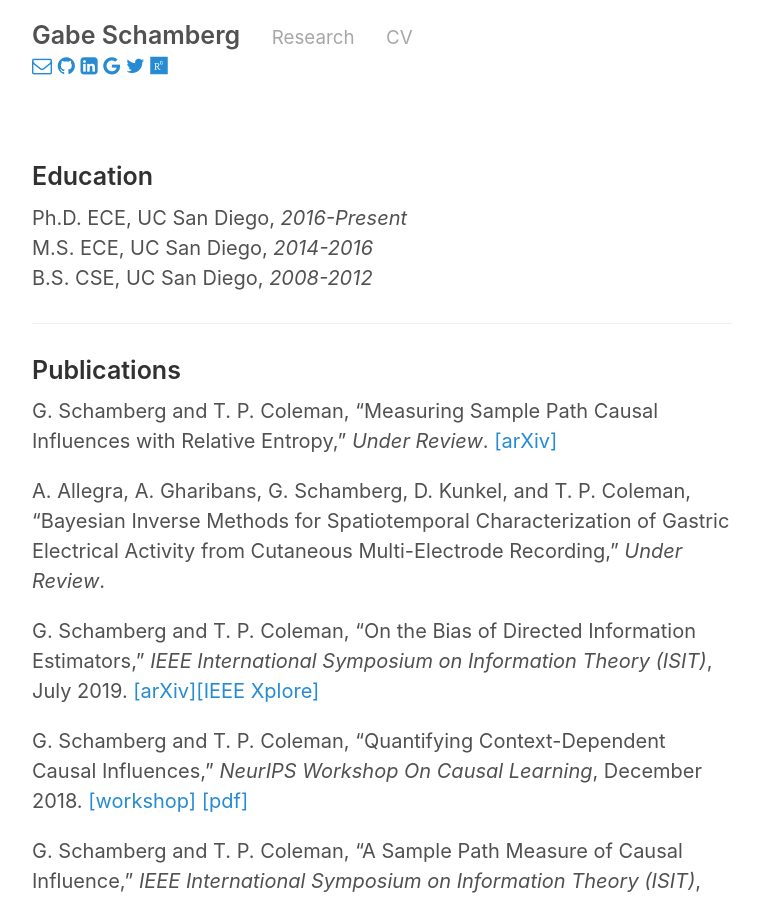
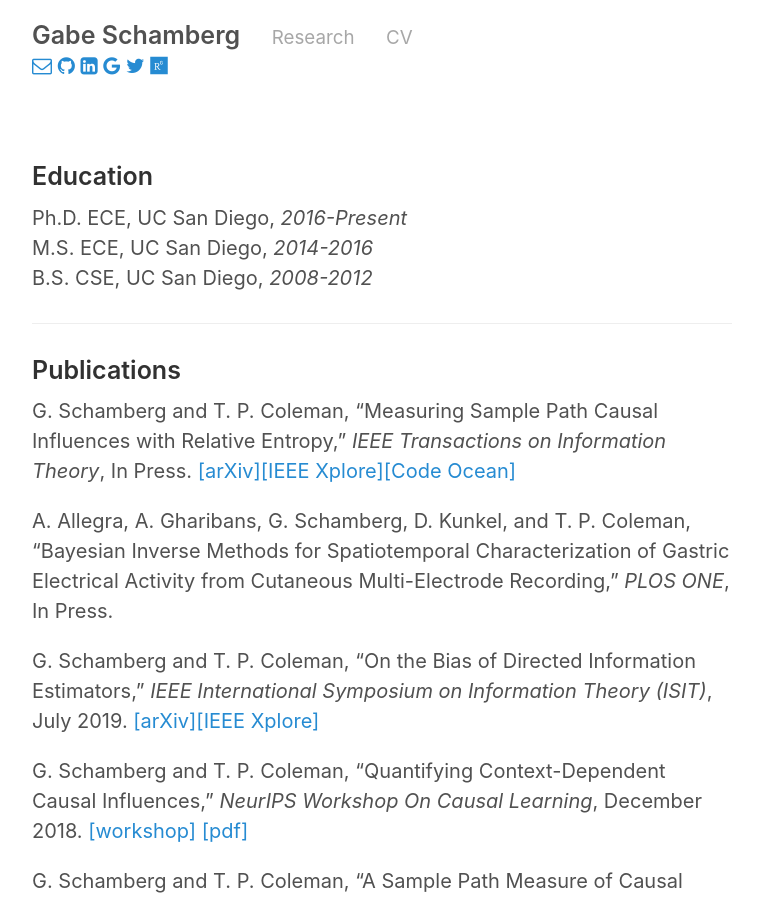
Before and after one commit to gabeschamberg/gabeschamberg.github.io, a Jekyll site: the page built from cv.md, in a window 1280 px wide and 900 px high. Shown: the whole window, without its empty margins (258-1018 px from the left). Built offline with Jekyll 4.4.1, drawn with Linux system fonts in a browser that asks for light colours; nearby versions of some CDN libraries.

Commit message:
updating

```diff
--- a/cv.md
+++ b/cv.md
@@ -13,10 +13,10 @@ B.S. CSE, UC San Diego, *2008-2012*
 
 ### Publications
 
-G. Schamberg and T. P. Coleman, "Measuring Sample Path Causal Influences with Relative Entropy," *Under Review*.
-[[arXiv]](https://arxiv.org/abs/1810.05250)
+G. Schamberg and T. P. Coleman, "Measuring Sample Path Causal Influences with Relative Entropy," *IEEE Transactions on Information Theory*, In Press.
+[[arXiv]](https://arxiv.org/abs/1810.05250)[[IEEE Xplore]](https://ieeexplore.ieee.org/document/8856271)[[Code Ocean]](https://codeocean.com/capsule/8353473/tree/v1)
 
-A. Allegra, A. Gharibans, G. Schamberg, D. Kunkel, and T. P. Coleman, “Bayesian Inverse Methods for Spatiotemporal Characterization of Gastric Electrical Activity from Cutaneous Multi-Electrode Recording,” *Under Review*.
+A. Allegra, A. Gharibans, G. Schamberg, D. Kunkel, and T. P. Coleman, “Bayesian Inverse Methods for Spatiotemporal Characterization of Gastric Electrical Activity from Cutaneous Multi-Electrode Recording,” *PLOS ONE*, In Press.
 
 G. Schamberg and T. P. Coleman, "On the Bias of Directed Information Estimators," *IEEE International Symposium on Information Theory (ISIT)*, July 2019.
 [[arXiv]](https://arxiv.org/abs/1902.00580)[[IEEE Xplore]](https://ieeexplore.ieee.org/document/8849531/)
--- a/index.html
+++ b/index.html
@@ -4,7 +4,7 @@ title: Home
 ---
 
 <p>
-I'm a PhD candidate in <a href="http://www.ece.ucsd.edu/">Electrical and Computer Engineering</a> at the University of California, San Diego. I am advised by <a href="http://jacobsschool.ucsd.edu/faculty/faculty_bios/index.sfe?fmp_recid=331">Todd Coleman</a> in the <a href="http://coleman.ucsd.edu/">Neural Interaction Lab</a>.
+I'm a Postdoctoral Fellow in the Neuroscience Statistics Research Laboratory at MIT. Previously, I obtained my PhD in <a href="http://www.ece.ucsd.edu/">Electrical and Computer Engineering</a> at the University of California, San Diego under the advising of <a href="http://jacobsschool.ucsd.edu/faculty/faculty_bios/index.sfe?fmp_recid=331">Todd Coleman</a> in the <a href="http://coleman.ucsd.edu/">Neural Interaction Lab</a>.
 </p>
 
 <br>
```
